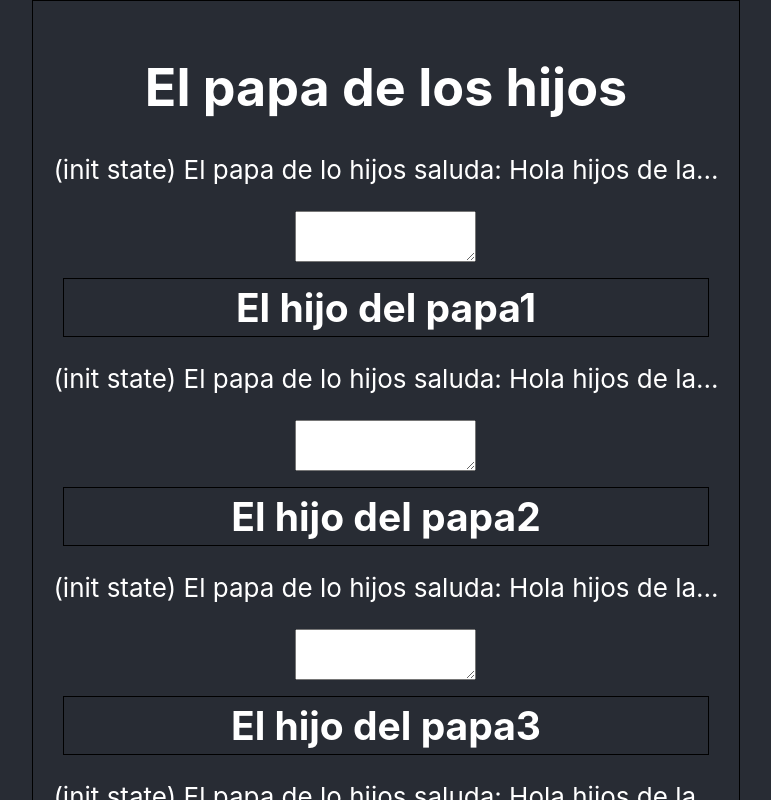
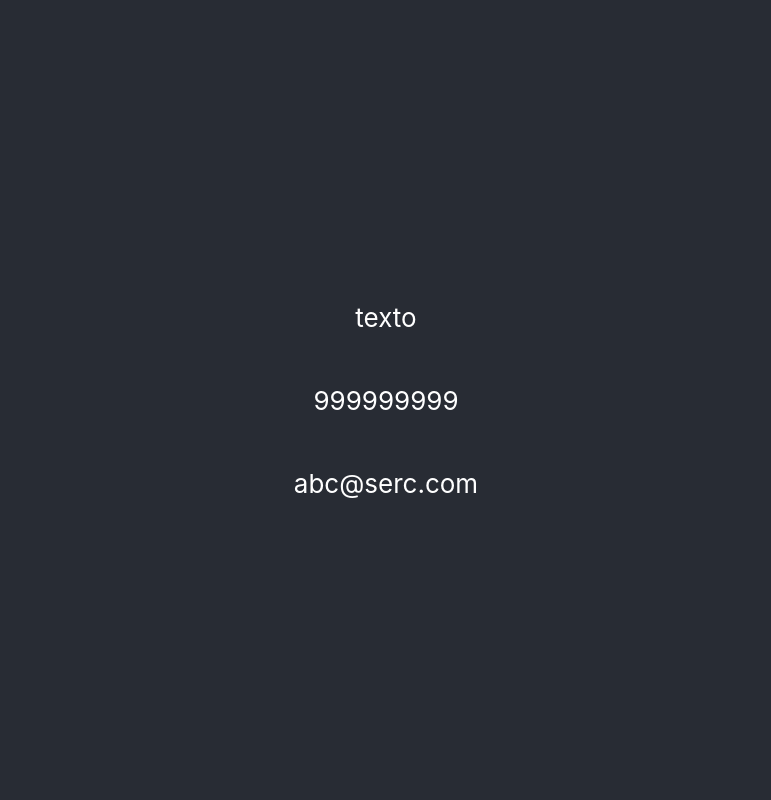
Before and after one commit to Rhinoj0sa/learn_hoc, a React (Create React App) app: page / in a window 1280 px wide. Shown: the top 800 px of the page, without its empty margins (254-1025 px from the left). Built offline with nearby package versions, Linux system fonts and the light colour scheme.

Commit message:
primera parte

```diff
--- a/src/index.js
+++ b/src/index.js
@@ -1,39 +1,22 @@
 import React, { useState } from 'react';
 import ReactDOM from 'react-dom';
-import { Child1 } from './components/Child1';
-import { Child2 } from './components/Child2';
-import { Child3 } from './components/Child3';
-import { Child4 } from './components/Child4';
+
 import './index.css';
 import './App.css';
 
-const Padre = ({ mensaje, componente, children: propsChildren }) => {
-  const [state, setstate] = useState({ mensaje: "Hola hijos de la...", componente: "(init state) El papa de lo hijos saluda:", })
-  const actualizaState = (mensaje, componente) => setstate({ mensaje, componente })
-  // esto es un patron implicito de transferecia de propiedades a cada hijo le agregamos las propiedades para modificar el estado del padre y el componente hijo
-  const children = React.Children.map(propsChildren,
-    child => React.cloneElement(child, { mensaje: state.mensaje, componente: state.componente, actualizaState }))
-  return (
-    <div className="padre">
-      <h1>{"El papa de los hijos"}</h1>
-      <p>{state.componente + ' ' + state.mensaje}</p>
-      <textarea rows='3' onChange={e => actualizaState(e.target.value, 'El papa de lo hijos dice:')} />
-      <div className='hijos'>
-        {children}
-      </div>
-    </div>
-  )
-}
+const Componente =({texto,numero,correo}) =>
+<>
+<p>{texto}</p>
+<p>{numero}</p>
+<p>{correo}</p>
+</>
+
+
 
 ReactDOM.render(
   <React.StrictMode>
     <div className='App-header'>
-      <Padre >
-        <Child1 />
-        <Child2 />
-        <Child3 />
-        <Child4 />
-      </Padre>
+     <Componente texto='texto' numero='999999999' correo='abc@serc.com'/>
     </div>
   </React.StrictMode>,
   document.getElementById('root')
```
